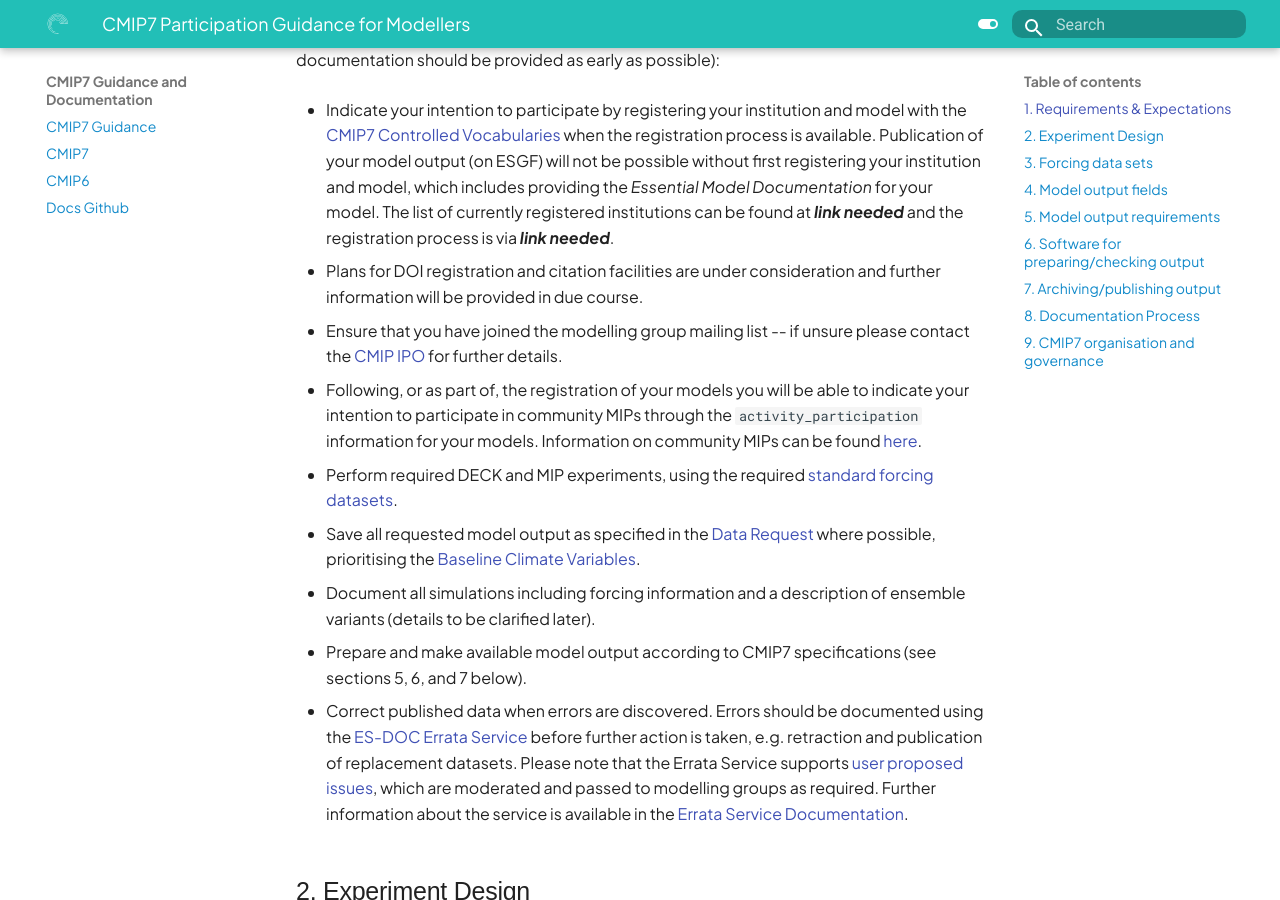
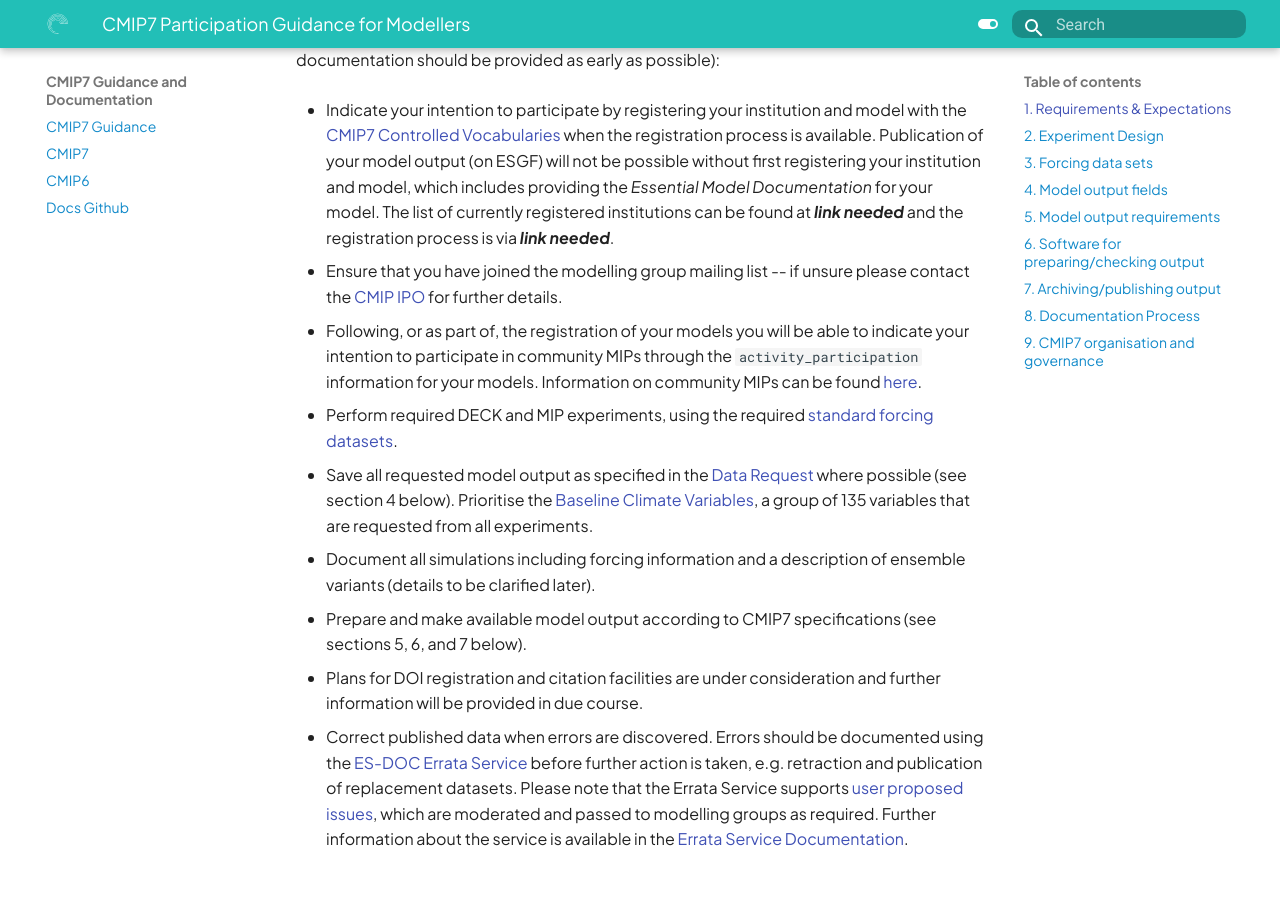
Before and after one commit to WCRP-CMIP/cmip7-guidance, an MkDocs documentation site: the page built from docs/CMIP7/guidance_for_modellers.md, in a window 1280 px wide and 900 px high, scrolled down 209 px. Built offline with MkDocs 1.6.1 and Material for MkDocs 9.7.7, drawn with Linux system fonts in a browser that asks for light colours; some web fonts are replaced.

Commit message:
#2: Fixes following review

```diff
--- a/docs/CMIP7/guidance_for_modellers.md
+++ b/docs/CMIP7/guidance_for_modellers.md
@@ -32,14 +29,18 @@
   [standard forcing datasets](https://input4mips-cvs.readthedocs.io/en/latest/dataset-overviews/).
 
 * Save all requested model output as specified in the
-  [Data Request](https://wcrp-cmip.org/cmip-phases/cmip7/cmip7-data-request/) where possible,
-  prioritising the [Baseline Climate Variables](https://gmd.copernicus.org/articles/18/2639/2025/).
+  [Data Request](https://wcrp-cmip.org/cmip-phases/cmip7/cmip7-data-request/) where possible (see section 4 below).
+  Prioritise the [Baseline Climate Variables](https://gmd.copernicus.org/articles/18/2639/2025/), a group of 135 variables that are requested from all experiments.
+
 
 * Document all simulations including forcing information and a description of ensemble variants
   (details to be clarified later).
 
 * Prepare and make available model output according to CMIP7 specifications (see sections 5, 6,
   and 7 below).
+
+* Plans for DOI registration and citation facilities are under consideration and
+  further information will be provided in due course.
 
 * Correct published data when errors are discovered. Errors should be documented using the
   [ES-DOC Errata Service](https://errata.ipsl.fr/) before further action is taken, e.g. retraction
```
Also changed, not shown: other parts of docs/CMIP7/guidance_for_modellers.md (+1 -4 lines).
